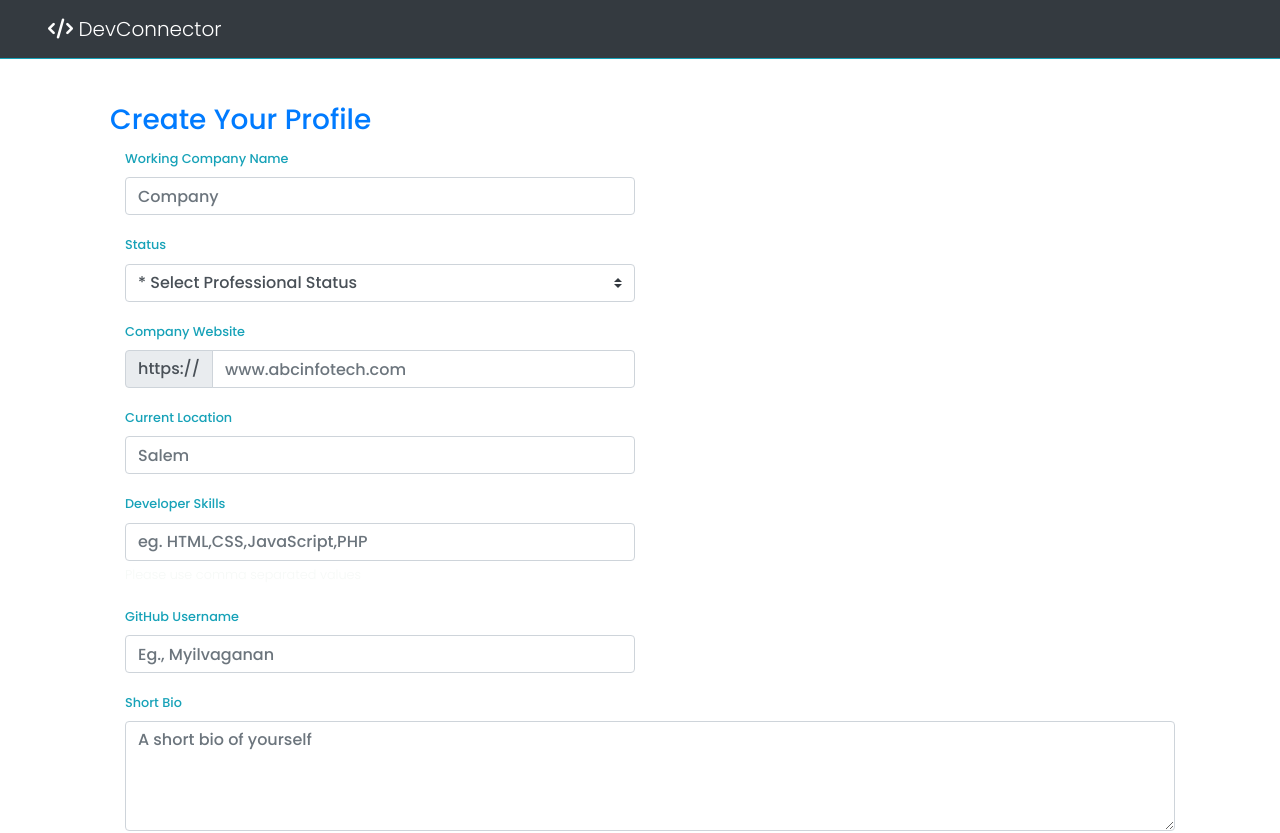
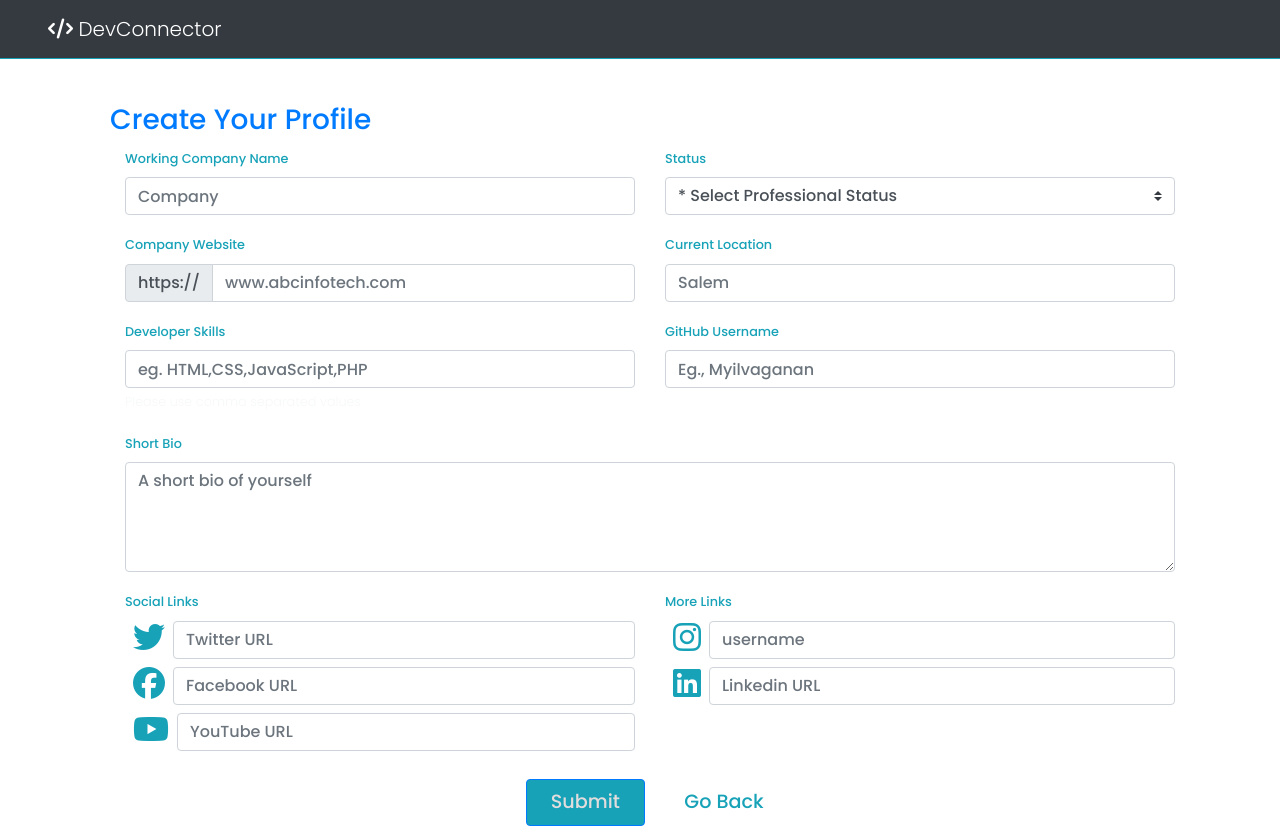
Before and after one commit to Nurmuhammadthariq/dev_Socialapp_mern, a React (Create React App) app in the folder client/: page /createProfile in a window 1280 px wide. Shown: the top 833 px of the page. Built offline with nearby package versions, Linux system fonts and the light colour scheme; no server answers.

Commit message:
create function submit form to submit data

```diff
--- a/client/src/components/profileForms/ProfileForm.js
+++ b/client/src/components/profileForms/ProfileForm.js
@@ -75,7 +75,10 @@ const ProfileForm = ({
         <h3 className="mb-2 large text-primary">
           {creatingProfile ? 'Create Your Profile' : 'Edit Your Profile'}
         </h3>
-        <Form className="form" onSubmit={onSubmit}>
+        <Form
+          className="profile-form text-start d-flex flex-wrap"
+          onSubmit={onSubmit}
+        >
           <Form.Group as={Col} md="6" controlId="companyName">
             <Form.Label>Working Company Name</Form.Label>
             <Form.Control
```
